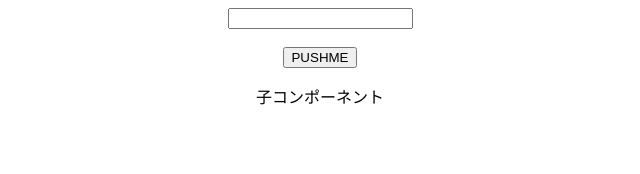
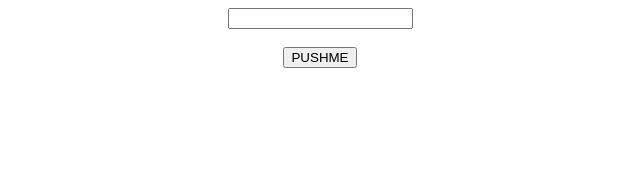
Before and after one commit to kuntaro0524/rendering_test, a React (Create React App) app: page / in a window 1280 px wide. Shown: the top 174 px of the page, without its empty margins (320-960 px from the left). Built offline with nearby package versions, Linux system fonts and the light colour scheme.

Commit message:
ボタンをクリックしたら子が出る という仕掛けを実装しました。

```diff
--- a/src/App.tsx
+++ b/src/App.tsx
@@ -5,18 +5,26 @@ import { ChildArea } from "./ChildArea";
 export default function App() {
   console.log("App!");
 
+  // メイン画面のインプットのテキストを取得するためのuseState
   const [text, setText] = useState("");
+  // 子のコンポーネントを表示するかしないかを選択するための　useState
+  const [open, setOpen] = useState(false);
 
   const onChangeText = (e) => {
     setText(e.target.value);
   };
+
+  const onClickCheck = () => {
+    setOpen(!open);
+  };
+
   return (
     <div className="App">
       <input value={text} onChange={onChangeText} />
       <br />
       <br />
-      <button> PUSHME </button>
-      <ChildArea />
+      <button onClick={onClickCheck}> PUSHME </button>
+      {open ? <ChildArea /> : null}
     </div>
   );
 }
```
